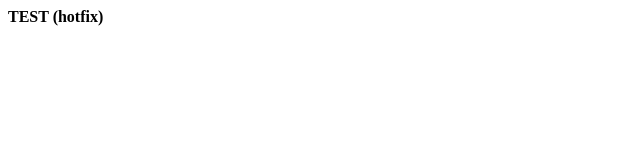
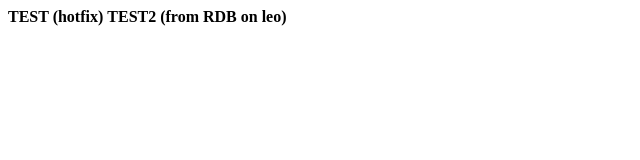
Before and after one commit to leon-joel/github_sandbox, a plain HTML site: page index.html in a window 1280 px wide. Shown: the whole page, without its empty margins (0-640 px from the left). Drawn offline with Linux system fonts and the light colour scheme.

Commit message:
from rdb leo

```diff
--- a/index.html
+++ b/index.html
@@ -1 +1,2 @@
 <b>TEST (hotfix)</b>
+<b>TEST2 (from RDB on leo)</b>
```
